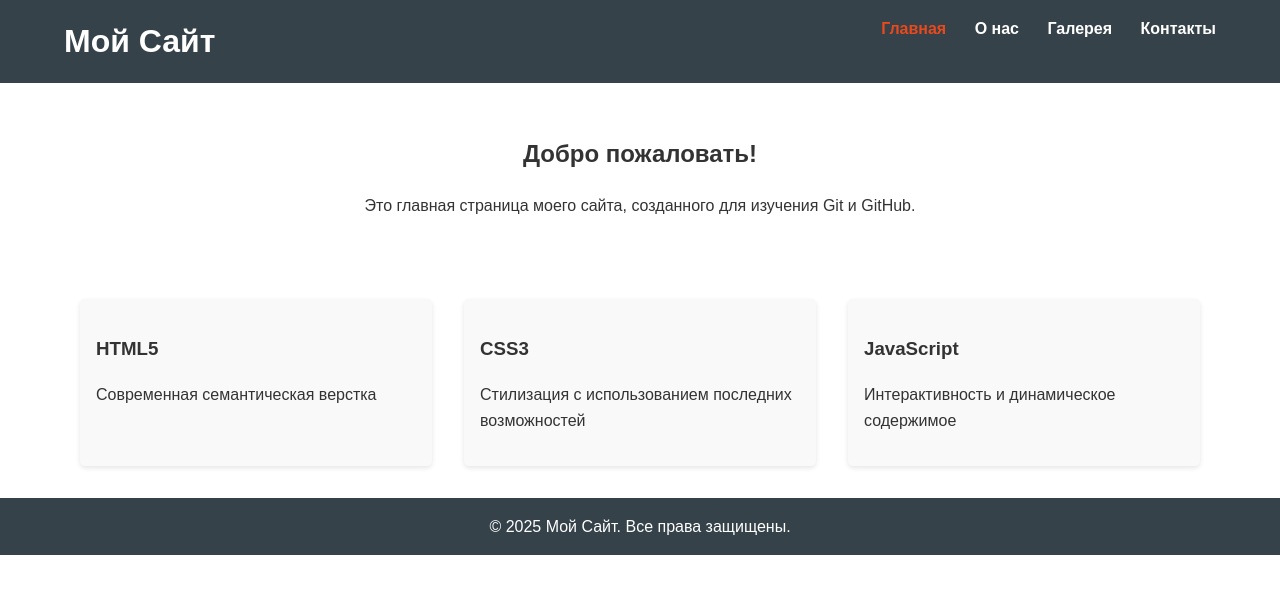
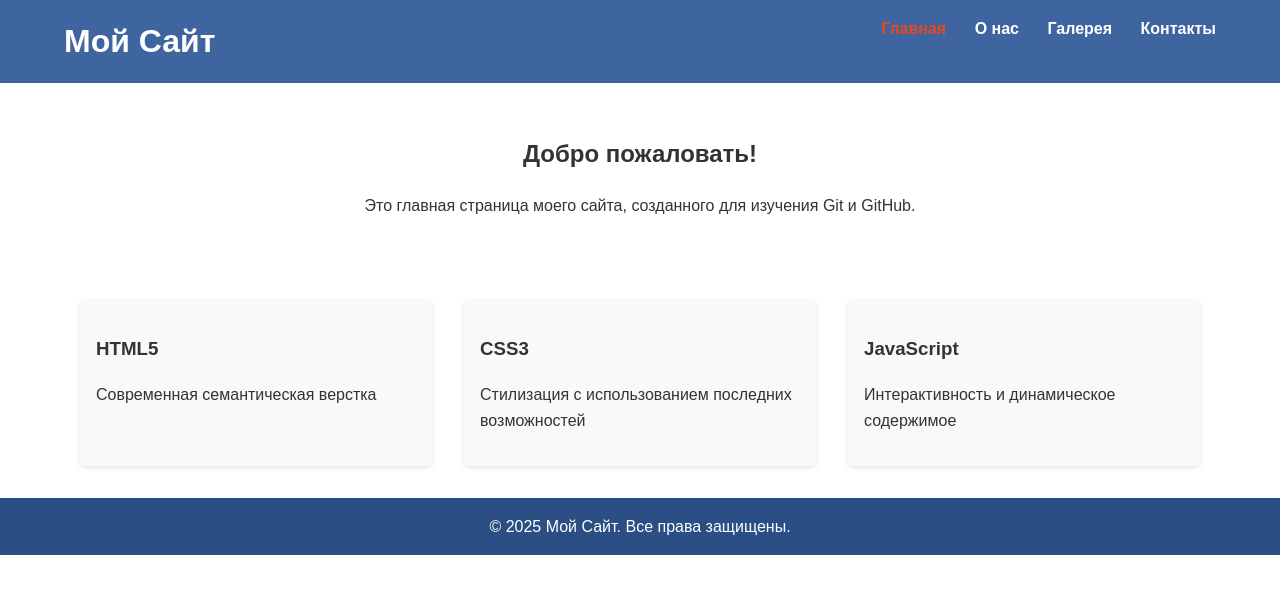
Before and after one commit to BlueBebry/my-website, a plain HTML site: page index.html in a window 1280 px wide. Drawn offline with Linux system fonts and the light colour scheme.

Commit message:
Изменили цвет footer и header

```diff
--- a/styles/footer.css
+++ b/styles/footer.css
@@ -1,5 +1,5 @@
 .site-footer {
-    background: #35424a;
+    background: rgb(43, 78, 132);
     color: white;
     text-align: center;
     padding: 1rem 0;
--- a/styles/header.css
+++ b/styles/header.css
@@ -1,5 +1,5 @@
 .site-header {
-    background: #35424a;
+    background: rgb(62, 101, 160);
     color: white;
     padding: 1rem 0;
 }
```
